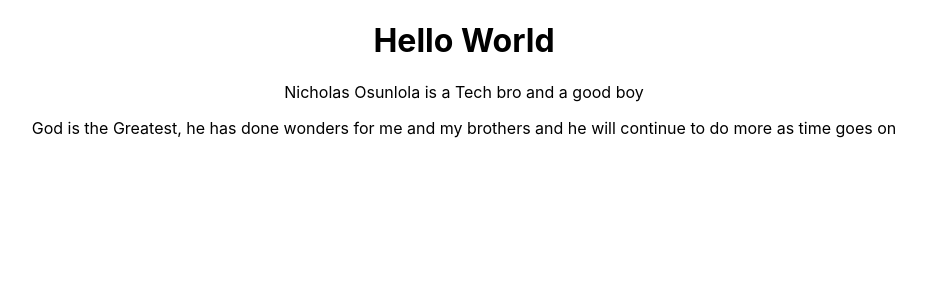
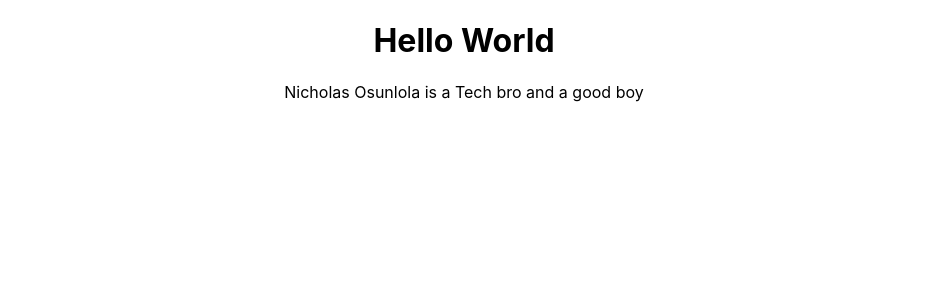
Before and after one commit to Philiposunlola/my-react-app, a React (Create React App) app: page / in a window 1280 px wide. Shown: the top 300 px of the page, without its empty margins (176-1102 px from the left). Built offline with nearby package versions, Linux system fonts and the light colour scheme.

Commit message:
Update App.js

```diff
--- a/src/App.js
+++ b/src/App.js
@@ -7,7 +7,6 @@ function App() {
       <h1>Hello World</h1>
       <div>
         <p>Nicholas Osunlola is a Tech bro and a good boy</p>
-        <p>God is the Greatest, he has done wonders for me and my brothers and he will continue to do more as time goes on</p>
       </div>
 
     </div>
```
